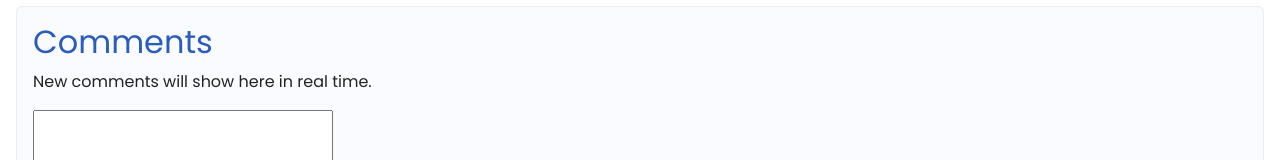
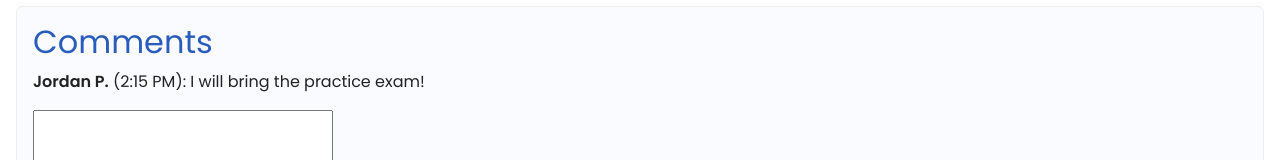
Before and after one commit to tabithaharston/StudyBuddy-Startup, a React (Vite) app: page /session in a window 1280 px wide. Shown: the part 1170-1330 px from the top of the page. Built offline with nearby package versions, Linux system fonts and the light colour scheme.

Commit message:
Generate session comments from state

```diff
--- a/src/session/session.jsx
+++ b/src/session/session.jsx
@@ -19,6 +19,12 @@ export function Session() {
     setParticipants(newParticipants);
     localStorage.setItem('participants', JSON.stringify(newParticipants));
   }
+
+  const [comments, setComments] = React.useState(
+    JSON.parse(localStorage.getItem('comments')) || [
+      { author: 'Jordan P.', text: 'I will bring the practice exam!', time: '2:15 PM' },
+    ]
+  );
 
   return (
     <main>
@@ -79,7 +85,11 @@ export function Session() {
       <section>
         <h2>Comments</h2>
         {/* WebSocket placeholder: new comments will appear in real time */}
-        <p>New comments will show here in real time.</p>
+        <ul className="list-unstyled">
+          {comments.map((c, i) => (
+            <li key={i}><strong>{c.author}</strong> ({c.time}): {c.text}</li>
+          ))}
+        </ul>
         <form>
           <textarea rows={3}></textarea>
           <button type="submit">Post</button>
```
